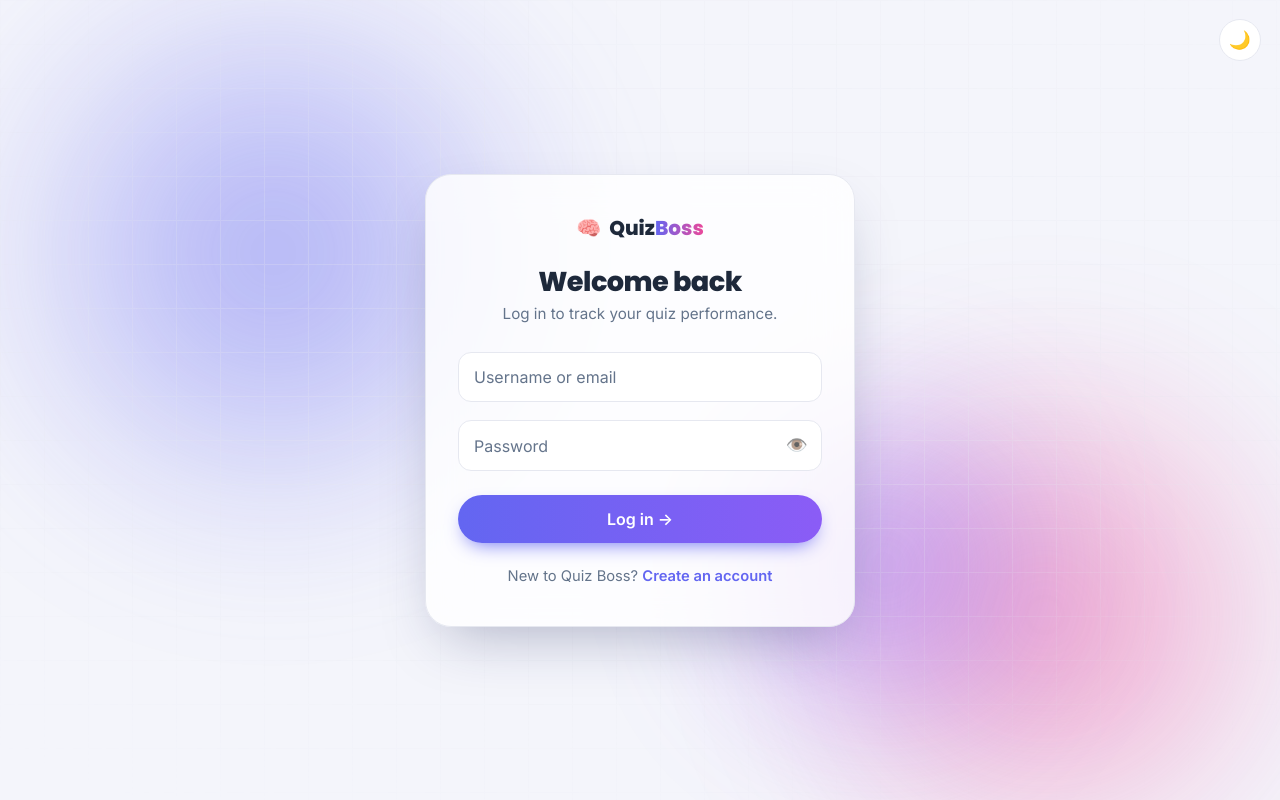
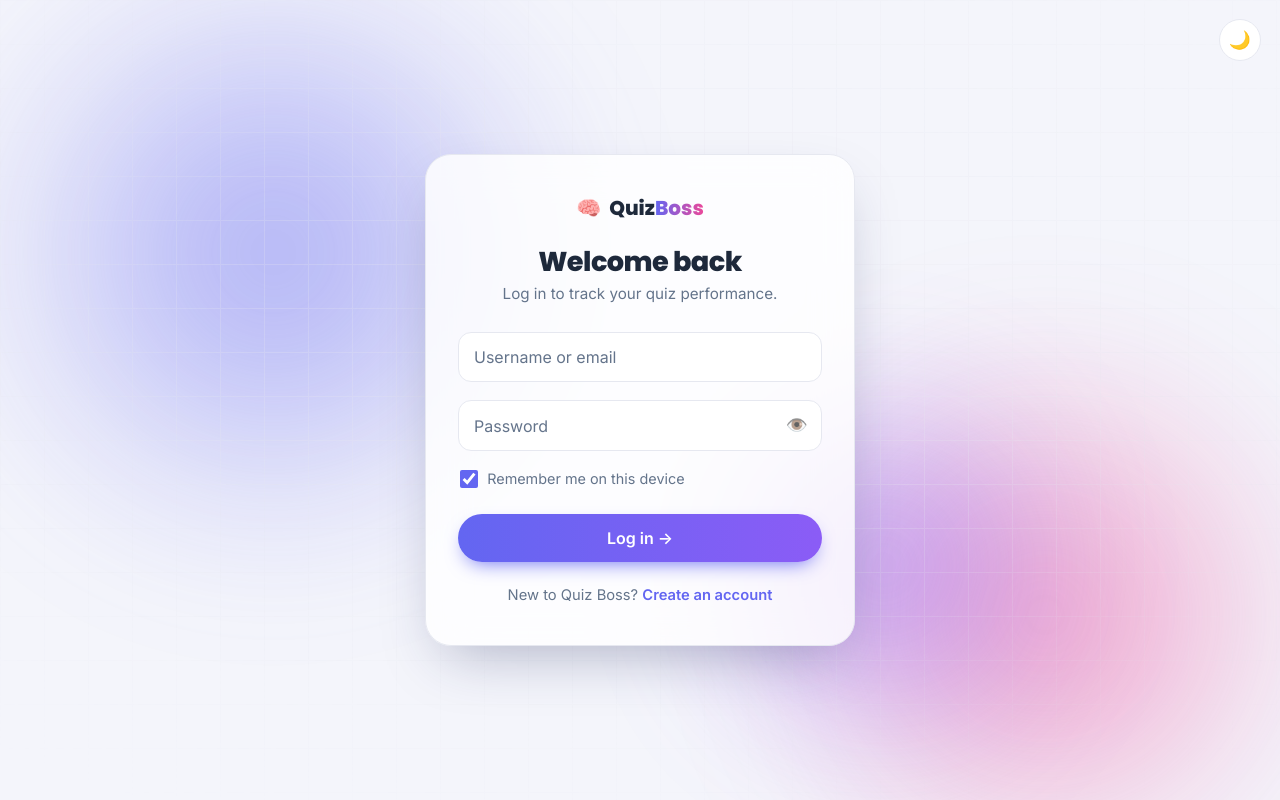
Before and after one commit to SaidurRahman22/quiz-bos, a React (Vite) app in the folder client/: page /login in a window 1280 px wide. Built offline with nearby package versions, Linux system fonts and the light colour scheme; no server answers.

Commit message:
logoin page remember me checkbox added

```diff
--- a/client/src/api.js
+++ b/client/src/api.js
@@ -1,4 +1,5 @@
 import axios from 'axios';
+import { getToken } from './tokenStore.js';
 
 // Local dev: leave VITE_API_URL unset -> "/api" is proxied to the Express
 // server by Vite (see vite.config.js).
@@ -9,7 +10,7 @@ const api = axios.create({ baseURL });
 
 // Attach the JWT (if present) to every request.
 api.interceptors.request.use((config) => {
-  const token = localStorage.getItem('qb-token');
+  const token = getToken();
   if (token) config.headers.Authorization = `Bearer ${token}`;
   return config;
 });
--- a/client/src/context/AuthContext.jsx
+++ b/client/src/context/AuthContext.jsx
@@ -1,10 +1,9 @@
 import { createContext, useContext, useEffect, useState, useCallback } from 'react';
 import * as apiClient from '../api.js';
+import { getToken, setToken, clearToken } from '../tokenStore.js';
 
 const AuthContext = createContext(null);
 export const useAuth = () => useContext(AuthContext);
-
-const TOKEN_KEY = 'qb-token';
 
 export function AuthProvider({ children }) {
   const [user, setUser] = useState(null);
@@ -12,31 +11,35 @@ export function AuthProvider({ children }) {
 
   // On load, validate any stored token by fetching the current user.
   useEffect(() => {
-    const token = localStorage.getItem(TOKEN_KEY);
-    if (!token) {
+    if (!getToken()) {
       setReady(true);
       return;
     }
     apiClient
       .getMe()
       .then((d) => setUser(d.user))
-      .catch(() => localStorage.removeItem(TOKEN_KEY))
+      .catch(() => clearToken())
       .finally(() => setReady(true));
   }, []);
 
-  const persist = (data) => {
-    localStorage.setItem(TOKEN_KEY, data.token);
+  const persist = (data, remember) => {
+    setToken(data.token, remember);
     setUser(data.user);
     return data.user;
   };
 
+  // remember=true -> stays logged in after closing the browser; false -> only this session.
   const login = useCallback(
-    (identifier, password) => apiClient.login({ identifier, password }).then(persist),
+    (identifier, password, remember = true) =>
+      apiClient.login({ identifier, password }).then((d) => persist(d, remember)),
     []
   );
-  const register = useCallback((payload) => apiClient.register(payload).then(persist), []);
+  const register = useCallback(
+    (payload) => apiClient.register(payload).then((d) => persist(d, true)),
+    []
+  );
   const logout = useCallback(() => {
-    localStorage.removeItem(TOKEN_KEY);
+    clearToken();
     setUser(null);
   }, []);
 
--- a/client/src/pages/Login.jsx
+++ b/client/src/pages/Login.jsx
@@ -9,6 +9,7 @@ export default function Login() {
   const navigate = useNavigate();
   const [identifier, setIdentifier] = useState('');
   const [password, setPassword] = useState('');
+  const [remember, setRemember] = useState(true);
   const [error, setError] = useState('');
   const [loading, setLoading] = useState(false);
 
@@ -22,7 +23,7 @@ export default function Login() {
     }
     setLoading(true);
     try {
-      await login(identifier.trim(), password);
+      await login(identifier.trim(), password, remember);
       navigate('/');
     } catch (err) {
       setError(err.response?.data?.error || 'Could not log in. Please try again.');
@@ -58,6 +59,15 @@ export default function Login() {
           onChange={(e) => setPassword(e.target.value)}
           autoComplete="current-password"
         />
+        <label className="remember-row">
+          <input
+            type="checkbox"
+            checked={remember}
+            onChange={(e) => setRemember(e.target.checked)}
+          />
+          <span>Remember me on this device</span>
+        </label>
+
         <button className="btn btn-gradient w-100 auth-submit" disabled={loading}>
           {loading ? <span className="btn-spinner" /> : 'Log in →'}
         </button>
--- a/client/src/styles.css
+++ b/client/src/styles.css
@@ -673,6 +673,23 @@ a { color: var(--primary); }
   font-weight: 500;
   margin-bottom: 1.1rem;
 }
+.remember-row {
+  display: flex;
+  align-items: center;
+  gap: 0.55rem;
+  margin: 0 0 1.1rem 0.15rem;
+  color: var(--muted);
+  font-size: 0.9rem;
+  cursor: pointer;
+  user-select: none;
+}
+.remember-row input[type='checkbox'] {
+  width: 18px;
+  height: 18px;
+  accent-color: var(--primary);
+  cursor: pointer;
+  flex: 0 0 auto;
+}
 .auth-submit {
   margin-top: 0.4rem;
   padding: 0.75rem;
--- /dev/null
+++ b/client/src/tokenStore.js
@@ -0,0 +1,23 @@
+// Central place for the auth token so "Remember me" can choose where it lives:
+//   remember = true  -> localStorage   (survives closing the browser)
+//   remember = false -> sessionStorage (cleared when the browser session ends)
+const KEY = 'qb-token';
+
+export function getToken() {
+  return sessionStorage.getItem(KEY) || localStorage.getItem(KEY);
+}
+
+export function setToken(token, remember) {
+  if (remember) {
+    localStorage.setItem(KEY, token);
+    sessionStorage.removeItem(KEY);
+  } else {
+    sessionStorage.setItem(KEY, token);
+    localStorage.removeItem(KEY);
+  }
+}
+
+export function clearToken() {
+  localStorage.removeItem(KEY);
+  sessionStorage.removeItem(KEY);
+}
```
